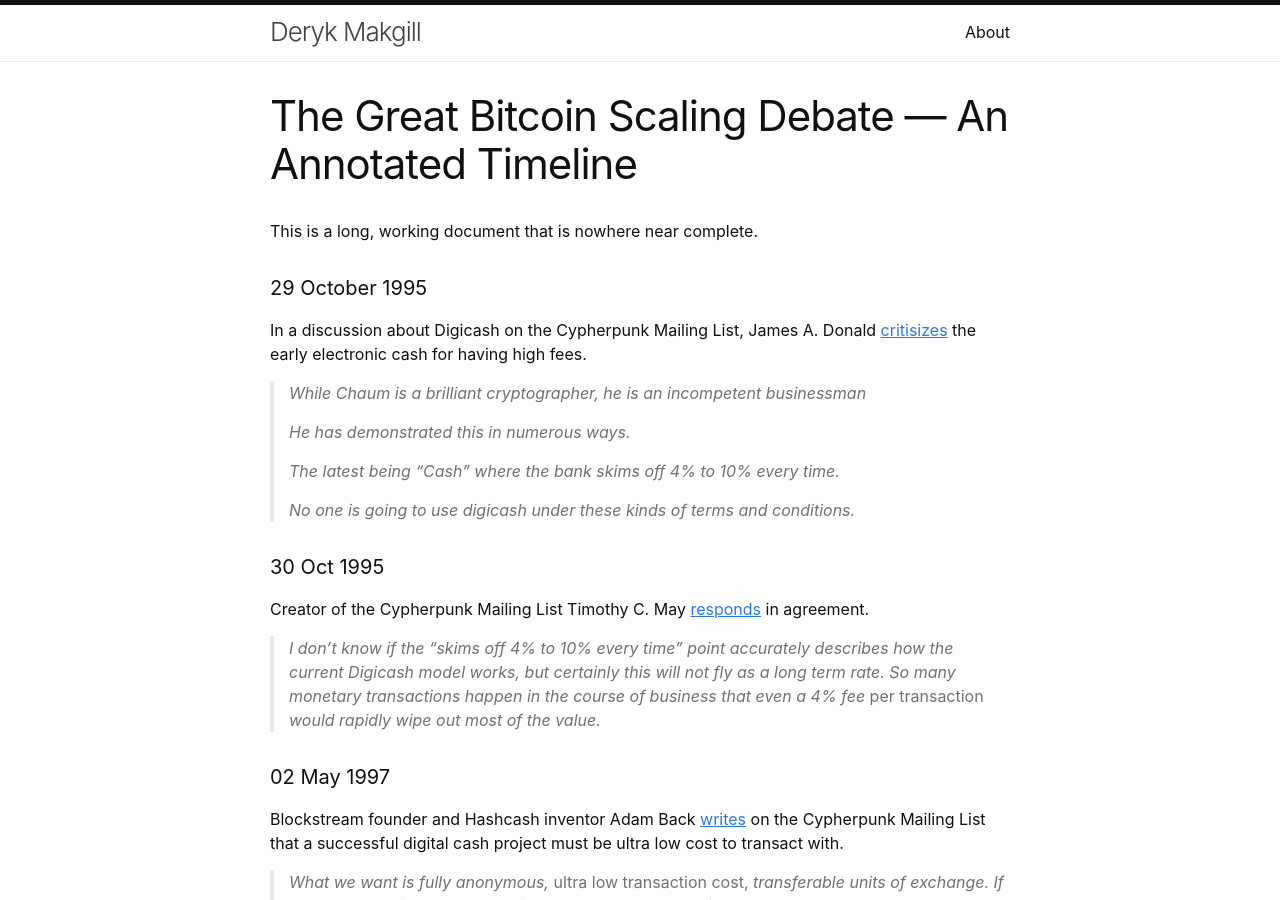
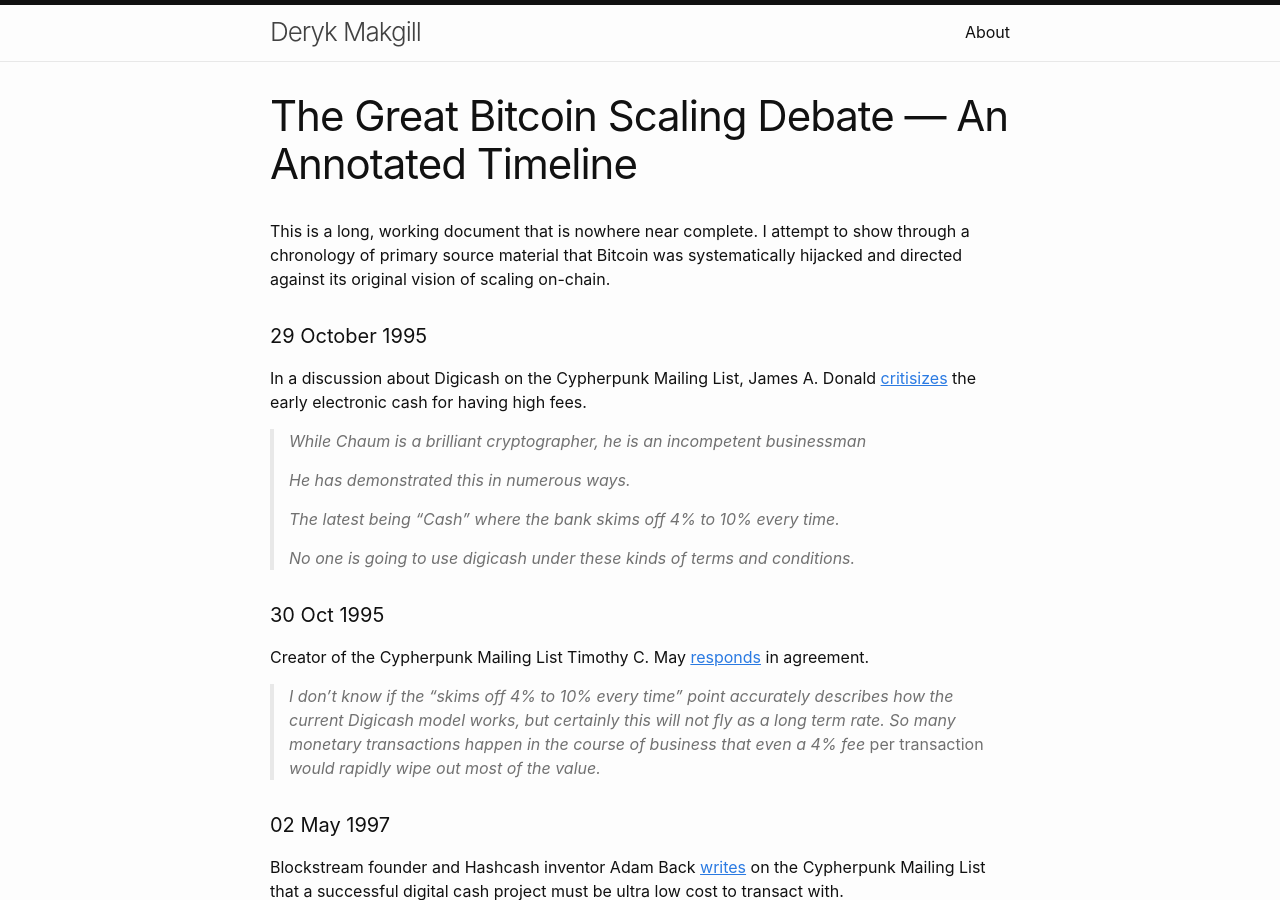
Before and after one commit to derykmakgill/krawisz, a Jekyll site: the page built from test.md, in a window 1280 px wide and 900 px high. Built offline with Jekyll 4.4.1, drawn with Linux system fonts in a browser that asks for light colours.

Commit message:
Update test.md

```diff
--- a/test.md
+++ b/test.md
@@ -3,7 +3,7 @@
 title: The Great Bitcoin Scaling Debate — An Annotated Timeline
 ---
 
-This is a long, working document that is nowhere near complete.
+This is a long, working document that is nowhere near complete. I attempt to show through a chronology of primary source material that Bitcoin was systematically hijacked and directed against its original vision of scaling on-chain.
 
 #### 29 October 1995
 
```
